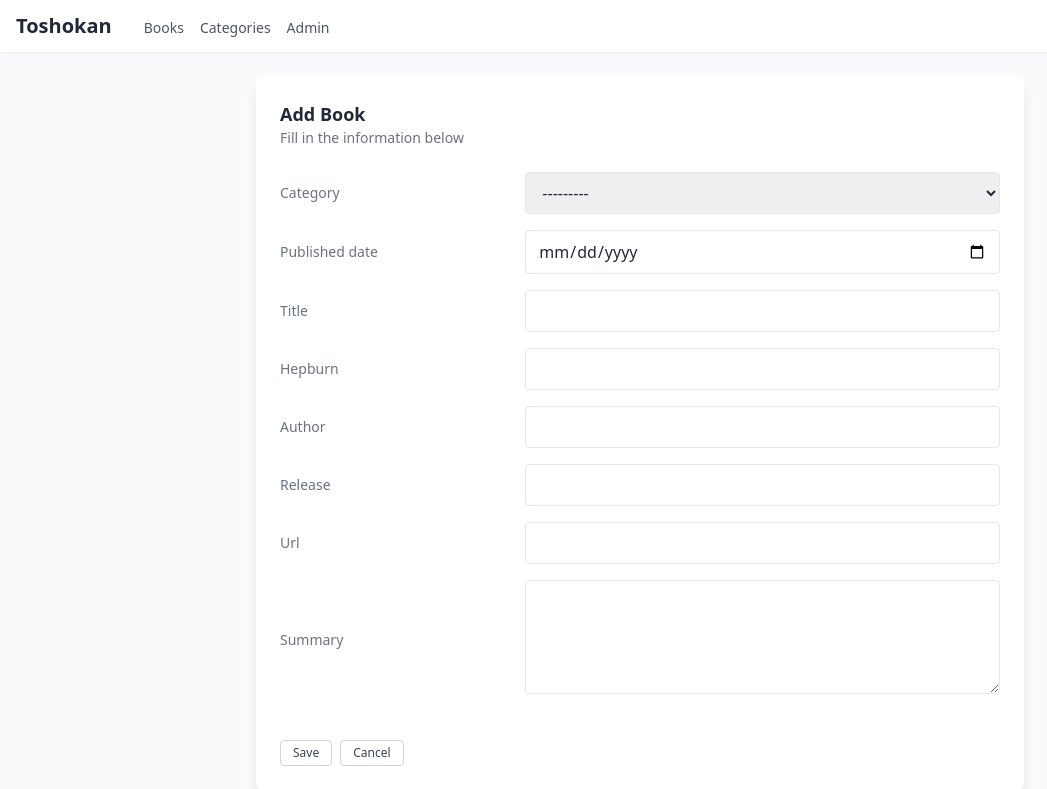
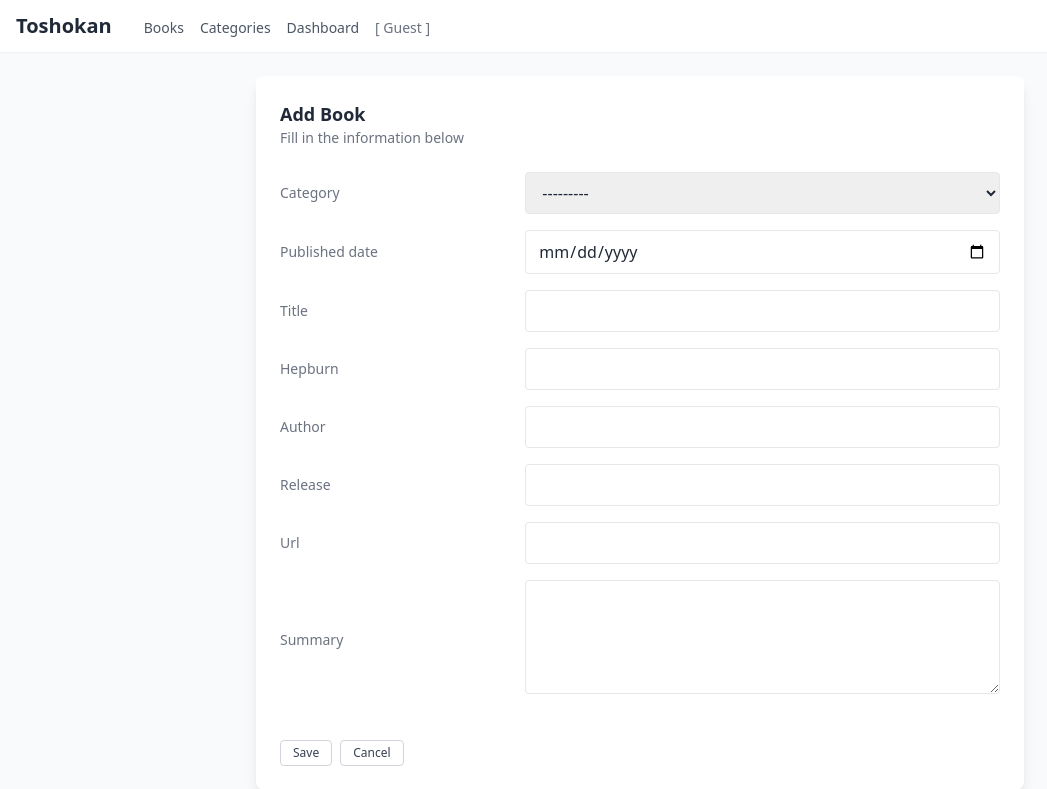
Before and after one commit to padiks/django-books-list, a Django app: page /add/ in a window 1280 px wide. Shown: the top 789 px of the page, without its empty margins (0-1047 px from the left). Run offline with Django 4.2, Linux system fonts and the light colour scheme; data comes from the database, SQL or seed files in the repository; some libraries are stand-ins or nearby versions.

Commit message:
Add files via upload

```diff
--- a/templates/base.html
+++ b/templates/base.html
@@ -16,7 +16,18 @@
     <nav class="ml-8 mt-1.5 flex gap-4 text-sm font-medium">
       <a href="{% url 'books:index' %}" class="text-gray-600 hover:text-gray-900 border-b-2 border-transparent hover:border-gray-400 transition">Books</a>
       <a href="{% url 'categories:index' %}" class="text-gray-600 hover:text-gray-900 border-b-2 border-transparent hover:border-gray-400 transition">Categories</a>
-      <a href="{% url 'admin:index' %}" class="text-gray-600 hover:text-gray-900 border-b-2 border-transparent hover:border-gray-400 transition">Admin</a>
+      <a href="{% url 'admin:index' %}" class="text-gray-600 hover:text-gray-900 border-b-2 border-transparent hover:border-gray-400 transition">Dashboard</a>
+      <span class="font-medium text-sm text-gray-500">
+		[
+		{% if not request.user.is_authenticated %}
+			Guest
+		{% elif request.user.is_superuser %}
+			Admin
+		{% else %}
+			User
+		{% endif %}
+		]
+      </span>
     </nav>
   </div>
 </header>
```
